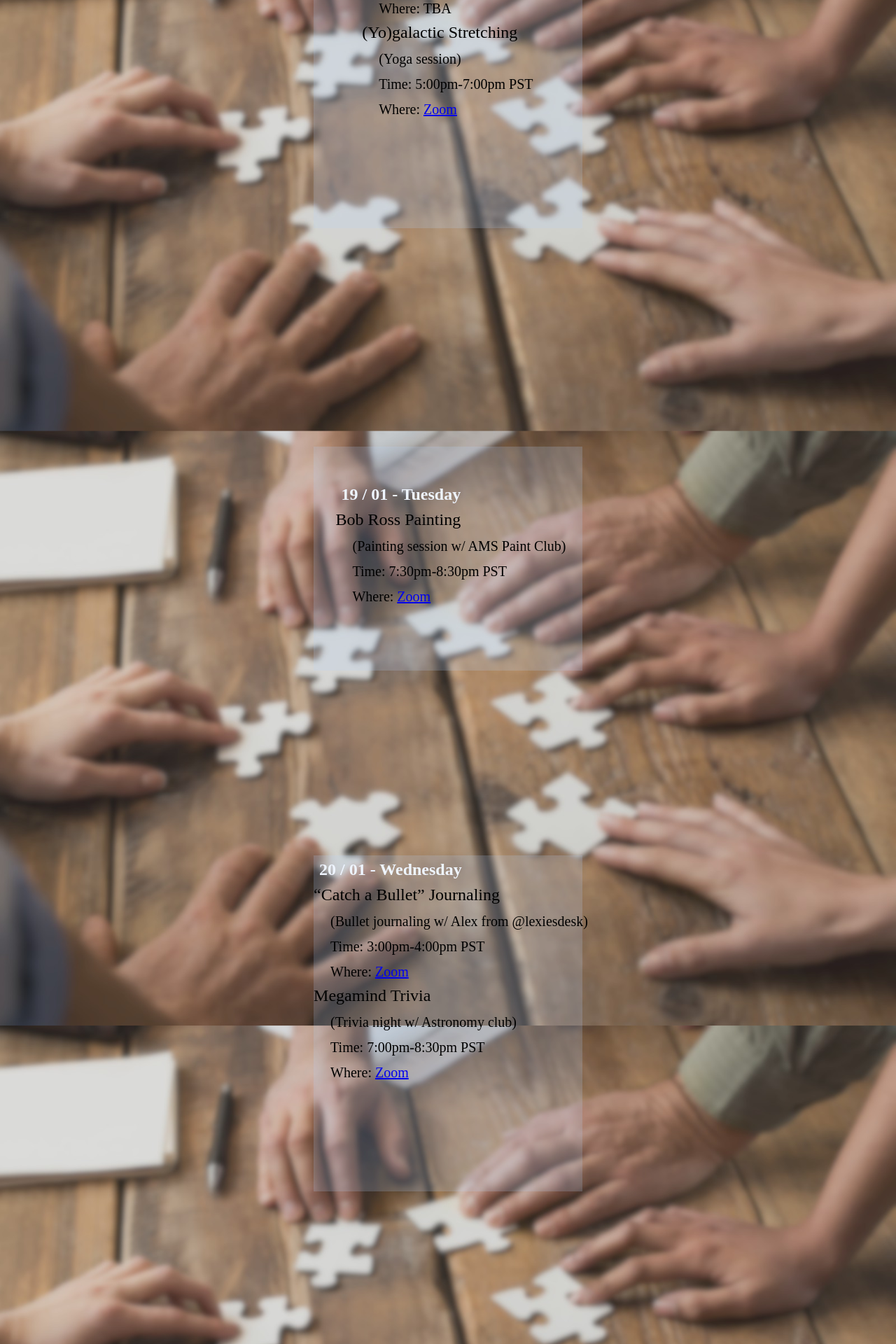
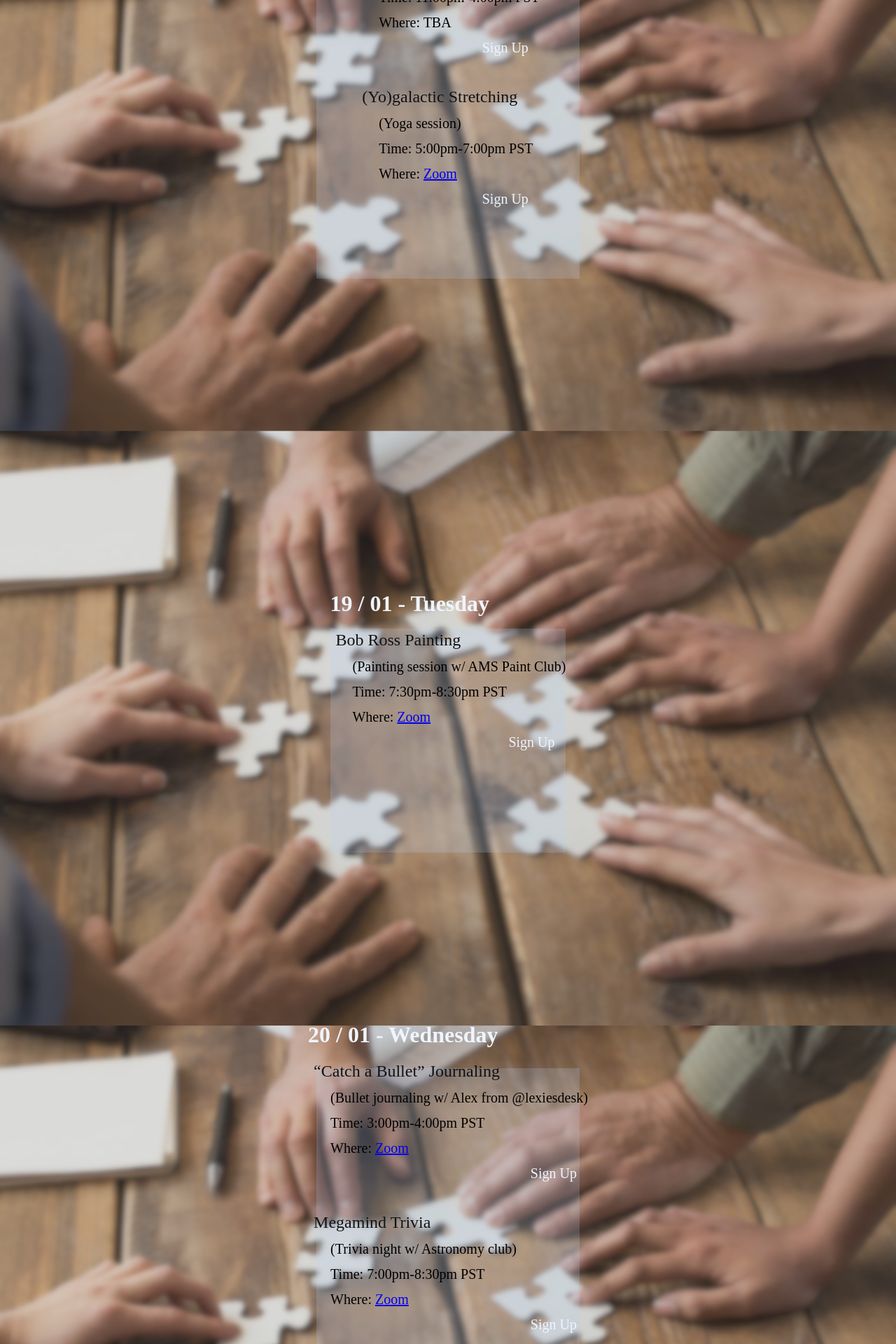
Before and after one commit to derickdr/ubcsciweek2020, a React (Create React App) app: page / in a window 1280 px wide. Shown: the part 2080-4000 px from the top of the page at 70% size. Built offline with nearby package versions, Linux system fonts and the light colour scheme.

Commit message:
corrected fuck ton of stuff

```diff
--- a/src/components/ScheduleOverviewSection.js
+++ b/src/components/ScheduleOverviewSection.js
@@ -50,12 +50,30 @@ class ScheduleOverviewSection extends Component {
                             <h2 class='event-details'>(Virtual escape room)</h2>
                             <h2 class='event-details'>Time: 11:00pm-4:00pm PST</h2>
                             <h2 class='event-details'>Where: TBA</h2>
+                            <div class='event-action-row'>
+                                <div class='event-action-column'>
+                                    <div class='event-action-button-row'>
+                                        <div class='event-action-button'>
+                                            <h1 class='event-action-button-text'>Sign Up</h1>
+                                        </div>
+                                    </div>
+                                </div>
+                            </div>
                         </div>
                         <div class='day-content'>
                             <h1 class='event-name'>(Yo)galactic Stretching</h1>
                             <h2 class='event-details'>(Yoga session)</h2>
                             <h2 class='event-details'>Time: 5:00pm-7:00pm PST</h2>
                             <h2 class='event-details'>Where: <a href='https://zoom.us/j/98134029112'>Zoom</a></h2>
+                            <div class='event-action-row'>
+                                <div class='event-action-column'>
+                                    <div class='event-action-button-row'>
+                                        <div class='event-action-button'>
+                                            <h1 class='event-action-button-text'>Sign Up</h1>
+                                        </div>
+                                    </div>
+                                </div>
+                            </div>
                         </div>
                     </div>
                 </div>
@@ -72,6 +90,15 @@ class ScheduleOverviewSection extends Component {
                             <h2 class='event-details'>(Painting session w/ AMS Paint Club)</h2>
                             <h2 class='event-details'>Time: 7:30pm-8:30pm PST</h2>
                             <h2 class='event-details'>Where: <a href='https://zoom.us/j/99217554824'>Zoom</a></h2>
+                            <div class='event-action-row'>
+                                <div class='event-action-column'>
+                                    <div class='event-action-button-row'>
+                                        <div class='event-action-button'>
+                                            <h1 class='event-action-button-text'>Sign Up</h1>
+                                        </div>
+                                    </div>
+                                </div>
+                            </div>
                         </div>
                     </div>
                 </div>
@@ -88,12 +115,30 @@ class ScheduleOverviewSection extends Component {
                             <h2 class='event-details'>(Bullet journaling w/ Alex from @lexiesdesk)</h2>
                             <h2 class='event-details'>Time: 3:00pm-4:00pm PST</h2>
                             <h2 class='event-details'>Where: <a href='https://zoom.us/j/97887065823'>Zoom</a></h2>
+                            <div class='event-action-row'>
+                                <div class='event-action-column'>
+                                    <div class='event-action-button-row'>
+                                        <div class='event-action-button'>
+                                            <h1 class='event-action-button-text'>Sign Up</h1>
+                                        </div>
+                                    </div>
+                                </div>
+                            </div>
                         </div>
                         <div class='day-content'>
                             <h1 class='event-name'>Megamind Trivia</h1>
                             <h2 class='event-details'>(Trivia night w/ Astronomy club)</h2>
                             <h2 class='event-details'>Time: 7:00pm-8:30pm PST</h2>
                             <h2 class='event-details'>Where: <a href='https://us02web.zoom.us/j/87080734958'>Zoom</a></h2>
+                            <div class='event-action-row'>
+                                <div class='event-action-column'>
+                                    <div class='event-action-button-row'>
+                                        <div class='event-action-button'>
+                                            <h1 class='event-action-button-text'>Sign Up</h1>
+                                        </div>
+                                    </div>
+                                </div>
+                            </div>
                         </div>
                     </div>
                 </div>
@@ -107,9 +152,18 @@ class ScheduleOverviewSection extends Component {
                         </div>
                         <div class='day-content'>
                             <h1 class='event-name'>Clubs League</h1>
-                            <h2 class='event-details'>(clubs day)</h2>
+                            <h2 class='event-details'>(Clubs day)</h2>
                             <h2 class='event-details'>Time: TBA</h2>
                             <h2 class='event-details'>Where: TBA</h2>
+                            <div class='event-action-row'>
+                                <div class='event-action-column'>
+                                    <div class='event-action-button-row'>
+                                        <div class='event-action-button'>
+                                            <h1 class='event-action-button-text'>Sign Up</h1>
+                                        </div>
+                                    </div>
+                                </div>
+                            </div>
                         </div>
                     </div>
                 </div>
@@ -126,12 +180,30 @@ class ScheduleOverviewSection extends Component {
                             <h2 class='event-details'>(cooking session)</h2>
                             <h2 class='event-details'>Time: TBA</h2>
                             <h2 class='event-details'>Where: <a href='https://zoom.us/j/93135322512'>Zoom</a></h2>
+                            <div class='event-action-row'>
+                                <div class='event-action-column'>
+                                    <div class='event-action-button-row'>
+                                        <div class='event-action-button'>
+                                            <h1 class='event-action-button-text'>Sign Up</h1>
+                                        </div>
+                                    </div>
+                                </div>
+                            </div>
                         </div>
                         <div class='day-content'>
                             <h1 class='event-name'>Galactical Idol</h1>
                             <h2 class='event-details'>(UBC Science talent show)</h2>
                             <h2 class='event-details'>Time: TBA</h2>
                             <h2 class='event-details'>Where (location of all videos): <a href='https://www.youtube.com/channel/UC-3akI0PgZVdoONZtOpVZ0A'>YouTube</a></h2>
+                            <div class='event-action-row'>
+                                <div class='event-action-column'>
+                                    <div class='event-action-button-row'>
+                                        <div class='event-action-button'>
+                                            <h1 class='event-action-button-text'>Sign Up</h1>
+                                        </div>
+                                    </div>
+                                </div>
+                            </div>
                         </div>
                     </div>
                 </div>
--- a/src/styles/App.scss
+++ b/src/styles/App.scss
@@ -357,7 +357,7 @@ $color8: #10213a;
 // Schedule / Day of Activities
 .schedule-container {
     @extend .column;
-    justify-content: flex-start;
+    justify-content: center;
     min-height: 100vh;
     padding: 5vw 0vw 0vw;
     background-image: url('../images/teamwork.jpg');
@@ -383,19 +383,21 @@ $color8: #10213a;
 }
 
 .header-text {
-    font-size: 1.5rem;
+    font-size: 2rem;
     font-weight: bold;
     color: $color6;
     padding: 1vh;
 }
 
 .day-content {
-    padding: 0.5vh 0vw 0vh;
+    padding: 1rem;
+    margin: 0rem 0rem 0.5rem;
     z-index: 2;
 }
 
 .event-name {
     font-size: 1.5rem;
+    color: $color7;
     padding: 0vh 0vw 1vh;
 }
 
@@ -406,23 +408,48 @@ $color8: #10213a;
     padding: 1vh;
 }
 
+.event-action-row {
+    @extend .row;
+    justify-content: flex-end;
+}
+
+.event-action-column {
+    @extend .column;
+}
+
+.event-action-button-row {
+    @extend .action-button-row;
+    padding: 0;
+}
+
+.event-action-button {
+    @extend .action-button;
+    padding: 0.5rem;
+    margin: 0;
+}
+
+.event-action-button-text {
+    font-size: 1.25rem;
+    color: $color6;
+}
+
 .panel3 {
     position: relative;
-    top: -43vh;
+    top: -53vh;
     background-color: $color2;
     opacity: 0.2;
     min-height: 60vh;
-    width: 48vh;
+    width: 47vh;
     z-index: 1;
 }
 
 .panel4 {
     position: relative;
-    top: -31vh;
+    top: -27.5vh;
     background-color: $color2;
     opacity: 0.2;
     min-height: 40vh;
-    min-width: 48vh;
+    min-width: 42vh;
     z-index: 1;
 }
 
```
Also changed, not shown: 1 other file (tests, documents, lock files or other folders).
